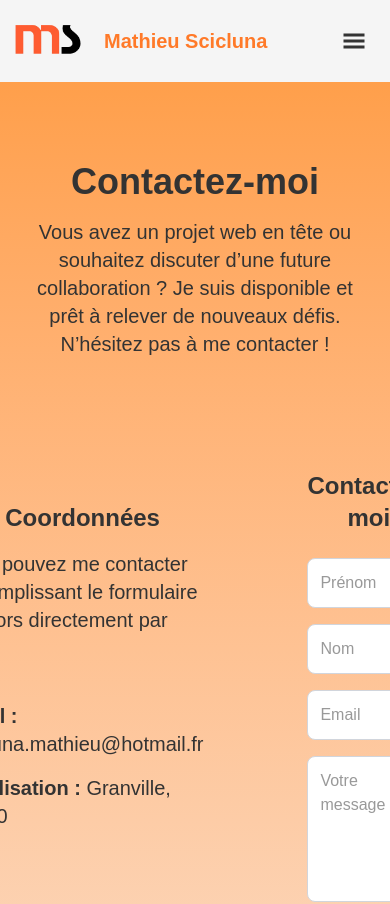
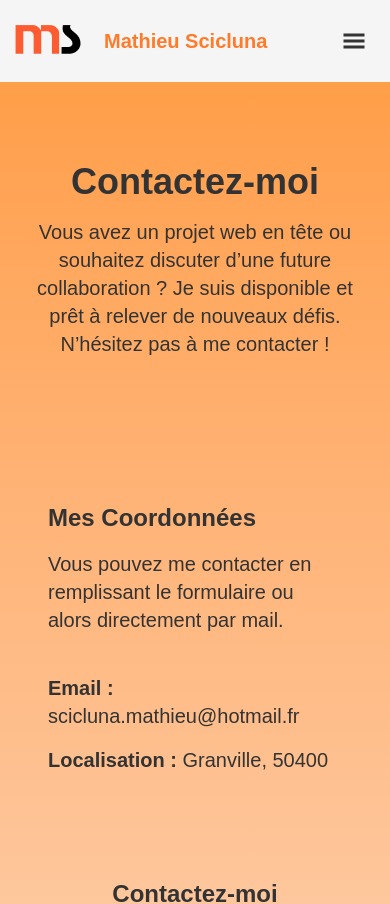
Before and after one commit to MathScic/Portfolio-Next.js, a Next.js app: page /contact in a window 390 px wide. Shown: the top 904 px of the page. Built offline with nearby package versions, Linux system fonts and the light colour scheme.

Commit message:
styles final

```diff
--- a/app/contact/page.tsx
+++ b/app/contact/page.tsx
@@ -21,9 +21,9 @@ export default function ContactPage() {
         N’hésitez pas à me contacter !
       </p>
 
-      <div className="mt-8 flex xl:flex-row pt-12 md:flex-col gap-12 bg-transparent ">
-        <div className="p-6 text-[#333] text-start mt-10">
-          <h2 className="text-2xl font-semibold mb-4 md:text-center">
+      <div className="mt-8 flex flex-col xl:flex-row pt-12 md:flex-col gap-12 bg-transparent ">
+        <div className="p-6 text-[#333] text-start mt-10 sm:flex-col">
+          <h2 className="text-2xl font-semibold mb-4 md:text-center sm:text-center">
             Mes Coordonnées
           </h2>
           <p className="mb-10 text-xl md:text-center">
```
